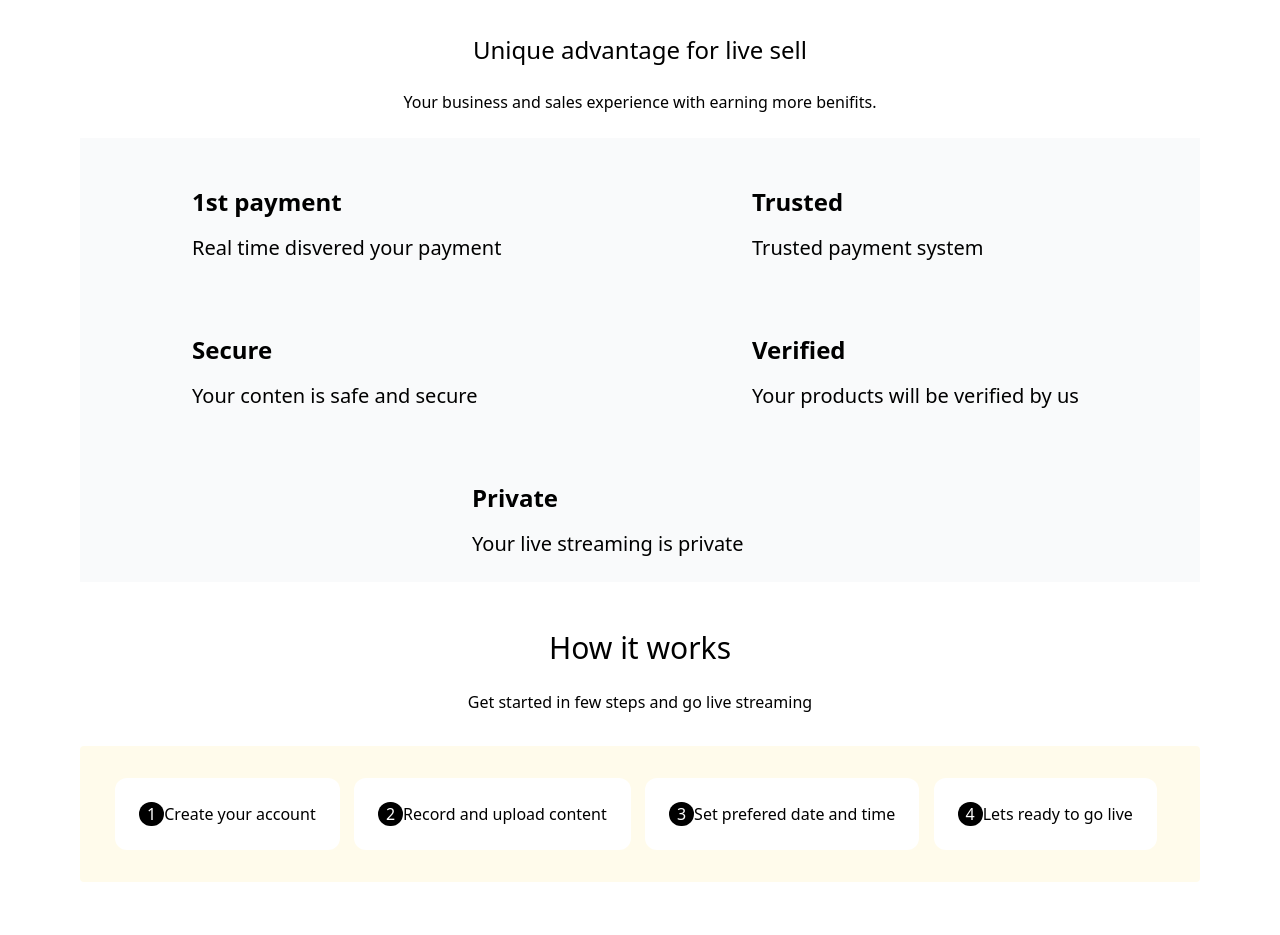
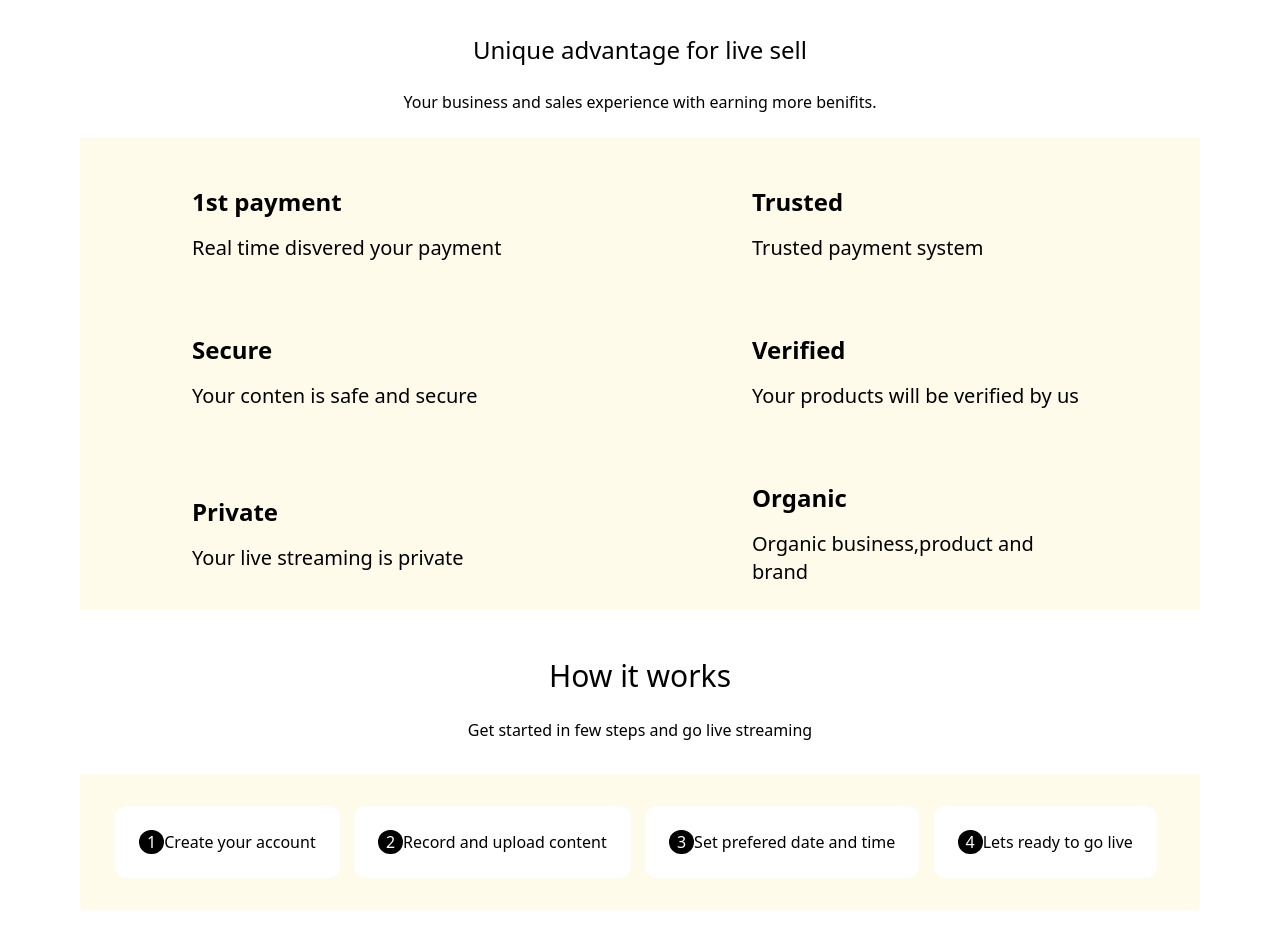
Before and after one commit to Vaibhavmurmu/nextjs13, a Next.js app: page /sell in a window 1280 px wide. Shown: the part 1860-2795 px from the top of the page. Built offline with nearby package versions, Linux system fonts and the light colour scheme.

Commit message:
Change to be committed

```diff
--- a/pages/sell.js
+++ b/pages/sell.js
@@ -168,7 +168,7 @@ export default function Sell() {
         <p className="mt-6">
           Your business and sales experience with earning more benifits.
         </p>
-        <div className="mt-6 flex bg-gray-50 max-w-10xl flex-wrap items-center justify-around sm:w-full">
+        <div className="mt-6 flex bg-amber-50 max-w-10xl flex-wrap items-center justify-around sm:w-full">
           <a
             href="https://nextjs.org/docs"
             className="mt-6 w-96 rounded-xl p-6 text-left"
@@ -214,6 +214,15 @@ export default function Sell() {
                 Your live streaming is private
             </p>
           </a>
+          <a
+            href="https://nextjs.org/docs"
+            className="mt-6 w-96 rounded-xl  p-6 text-left"
+          >
+            <h3 className="text-2xl font-bold">Organic</h3>
+            <p className="mt-4 text-xl">
+                Organic business,product and brand
+            </p>
+          </a>
           </div>
           <h2 className='mt-12 text-3xl font-b'>
             How it works
```
